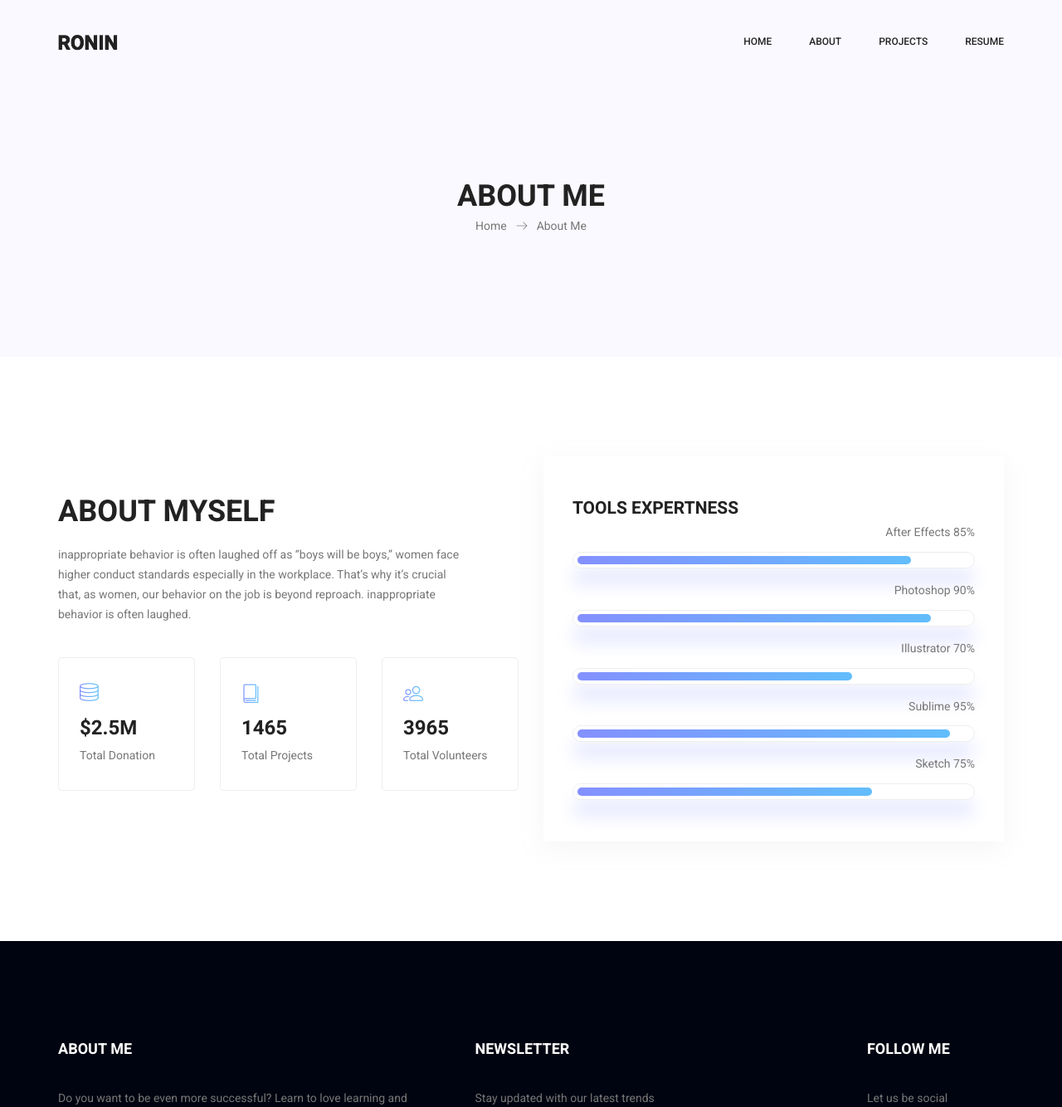
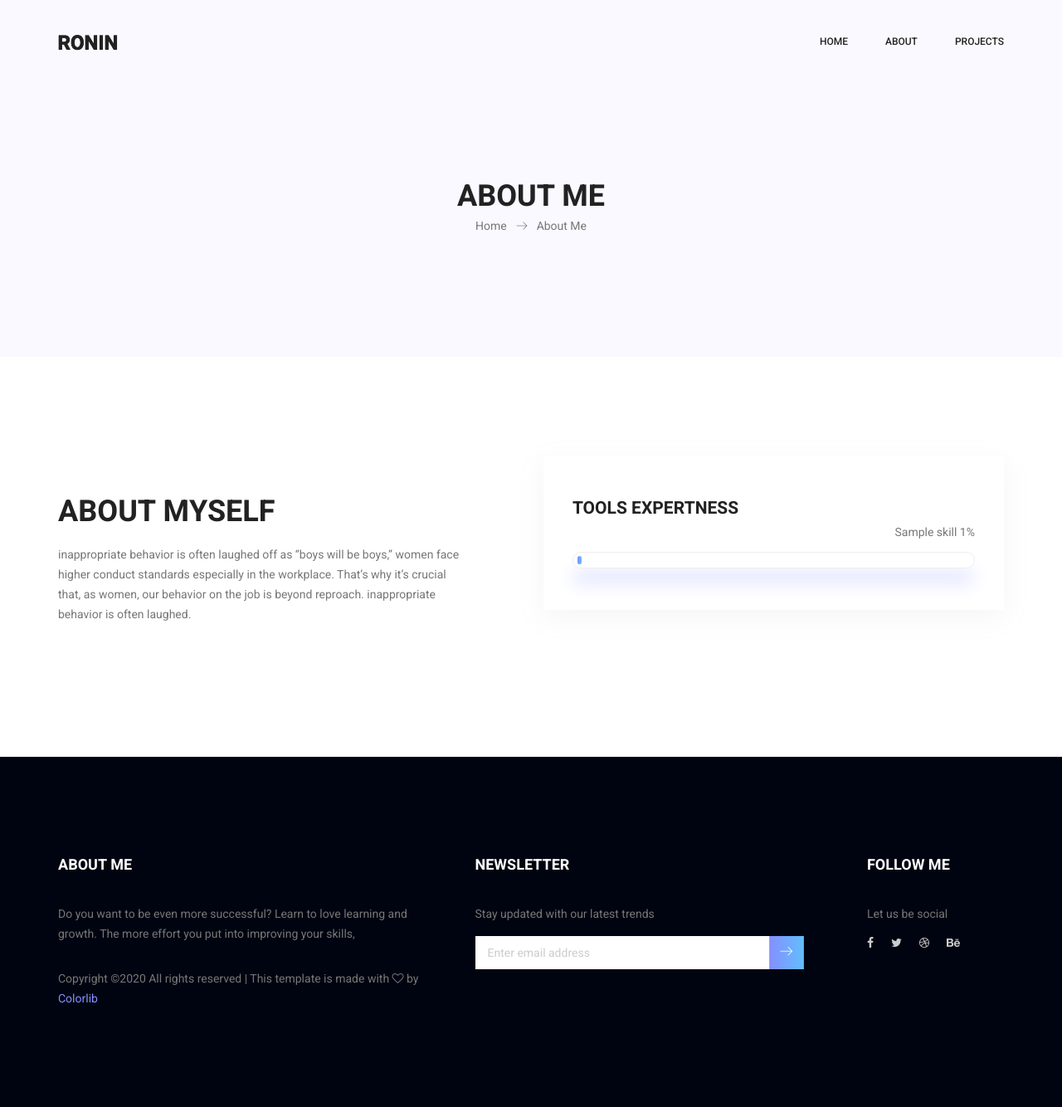
Before and after one commit to Parvez2017/porfolio-django, a Django app: page /about in a window 1280 px wide. Shown: the top 1334 px of the page at 83% size. Run offline with Django 3.2, Linux system fonts and the light colour scheme; tables that the repository leaves empty hold one stand-in row (values such as "Sample post"); some libraries are stand-ins or nearby versions.

Commit message:
added about page

```diff
--- a/home/urls.py
+++ b/home/urls.py
@@ -6,6 +6,5 @@ urlpatterns = [
     path('about', views.about, name='about'),
     path('projects', views.projects, name='projects'),
     path('<int:project_id>', views.project, name='project'),
-    path('resume', views.resume, name='resume'),
 
 ]
--- a/home/views.py
+++ b/home/views.py
@@ -1,23 +1,37 @@
-from django.shortcuts import render
+from django.shortcuts import render, get_object_or_404
 from .models import Project, Skill
 
 # Create your views here.
 def index(request):
     projects = Project.objects.all()
+    skills = Skill.objects.all()
+
+    context = {
+        'projects': projects,
+        'skills': skills
+    }
+    return render(request, 'index.html', context)
+
+def about(request):
+    skills = Skill.objects.all()
+
+    context = {
+        'skills': skills
+    }
+    return render(request, 'about.html', context)
+
+def projects(request):
+    projects = Project.objects.all()
 
     context = {
         'projects': projects
     }
-    return render(request, 'index.html', context)
-
-def about(request):
-    return render(request, 'about.html')
-
-def projects(request):
-    return render(request, 'projects.html')
+    return render(request, 'projects.html', context)
 
 def project(request, project_id):
-    return render(request, 'project.html')
+    project = get_object_or_404(Project, pk=project_id)
+    context = {
+        'project': project
+    }
 
-def resume(request):
-    return render(request, 'resume.html')
+    return render(request, 'project.html', context)
--- a/templates/about.html
+++ b/templates/about.html
@@ -28,68 +28,29 @@
                 <div class="welcome_text">
                     <h4>About Myself</h4>
                     <p>inappropriate behavior is often laughed off as “boys will be boys,” women face higher conduct standards especially in the workplace. That’s why it’s crucial that, as women, our behavior on the job is beyond reproach. inappropriate behavior is often laughed.</p>
-                    <div class="row">
-                        <div class="col-sm-4">
-                            <div class="wel_item">
-                                <i class="lnr lnr-database"></i>
-                                <h4>$2.5M</h4>
-                                <p>Total Donation</p>
-                            </div>
-                        </div>
-                        <div class="col-sm-4">
-                            <div class="wel_item">
-                                <i class="lnr lnr-book"></i>
-                                <h4>1465</h4>
-                                <p>Total Projects</p>
-                            </div>
-                        </div>
-                        <div class="col-sm-4">
-                            <div class="wel_item">
-                                <i class="lnr lnr-users"></i>
-                                <h4>3965</h4>
-                                <p>Total Volunteers</p>
+                </div>
+            </div>
+
+            <div class="col-lg-6">
+                <div class="tools_expert">
+                    <h3>Tools Expertness</h3>
+                    {% if skills %}
+                    {% for item in skills %}
+                    <div class="skill_main">
+                        <div class="skill_item">
+                            <h4>{{ item.name }} <span class="counter">{{ item.percent }}</span>%</h4>
+                            <div class="progress">
+                                <div class="progress-bar" role="progressbar" aria-valuenow="{{ item.percent }}" aria-valuemin="0" aria-valuemax="100"></div>
                             </div>
                         </div>
                     </div>
+                    {% endfor %}
+                    {% else %}
+                    <p>Nothing to show!</p>
+                    {% endif %}
                 </div>
             </div>
-            <div class="col-lg-6">
-                <div class="tools_expert">
-                    <h3>Tools Expertness</h3>
-                    <div class="skill_main">
-                        <div class="skill_item">
-                            <h4>After Effects <span class="counter">85</span>%</h4>
-                            <div class="progress">
-                                <div class="progress-bar" role="progressbar" aria-valuenow="85" aria-valuemin="0" aria-valuemax="100"></div>
-                            </div>
-                        </div>
-                        <div class="skill_item">
-                            <h4>Photoshop <span class="counter">90</span>%</h4>
-                            <div class="progress">
-                                <div class="progress-bar" role="progressbar" aria-valuenow="90" aria-valuemin="0" aria-valuemax="100"></div>
-                            </div>
-                        </div>
-                        <div class="skill_item">
-                            <h4>Illustrator <span class="counter">70</span>%</h4>
-                            <div class="progress">
-                                <div class="progress-bar" role="progressbar" aria-valuenow="70" aria-valuemin="0" aria-valuemax="100"></div>
-                            </div>
-                        </div>
-                        <div class="skill_item">
-                            <h4>Sublime <span class="counter">95</span>%</h4>
-                            <div class="progress">
-                                <div class="progress-bar" role="progressbar" aria-valuenow="95" aria-valuemin="0" aria-valuemax="100"></div>
-                            </div>
-                        </div>
-                        <div class="skill_item">
-                            <h4>Sketch <span class="counter">75</span>%</h4>
-                            <div class="progress">
-                                <div class="progress-bar" role="progressbar" aria-valuenow="75" aria-valuemin="0" aria-valuemax="100"></div>
-                            </div>
-                        </div>
-                    </div>
-                </div>
-            </div>
+
         </div>
     </div>
 </section>
--- a/templates/base.html
+++ b/templates/base.html
@@ -28,7 +28,7 @@
             	<nav class="navbar navbar-expand-lg navbar-light">
 					<div class="container box_1620">
 						<!-- Brand and toggle get grouped for better mobile display -->
-						<a class="navbar-brand logo_h" href="index.html"><img src="img/logo.png" alt=""></a>
+						<a class="navbar-brand logo_h" href="{% url 'index' %}"><img src="static/img/logo.png" alt=""></a>
 						<button class="navbar-toggler" type="button" data-toggle="collapse" data-target="#navbarSupportedContent" aria-controls="navbarSupportedContent" aria-expanded="false" aria-label="Toggle navigation">
 							<span class="icon-bar"></span>
 							<span class="icon-bar"></span>
@@ -40,7 +40,7 @@
 								<li class="nav-item active"><a class="nav-link" href="{% url 'index' %}">Home</a></li>
 								<li class="nav-item"><a class="nav-link" href="{% url 'about' %}">About</a></li>
 								<li class="nav-item"><a class="nav-link" href="{% url 'projects' %}">Projects</a>
-								<li class="nav-item"><a class="nav-link" href="{% url 'resume' %}">Resume</a></li>
+
 							</ul>
 						</div>
 					</div>
--- a/templates/resume.html
+++ /dev/null
@@ -1 +0,0 @@
-<h1>This is Resume</h1>
```
Also changed, not shown: myportfolio/settings.py (+5 -4 lines), templates/index.html (+18 -57 lines), templates/project.html (+53 -0 lines), templates/projects.html (+16 -52 lines), myportfolio/static/img/banner/myimage.jpg (added), myportfolio/static/img/banner/myimageresized.jpg (added).
